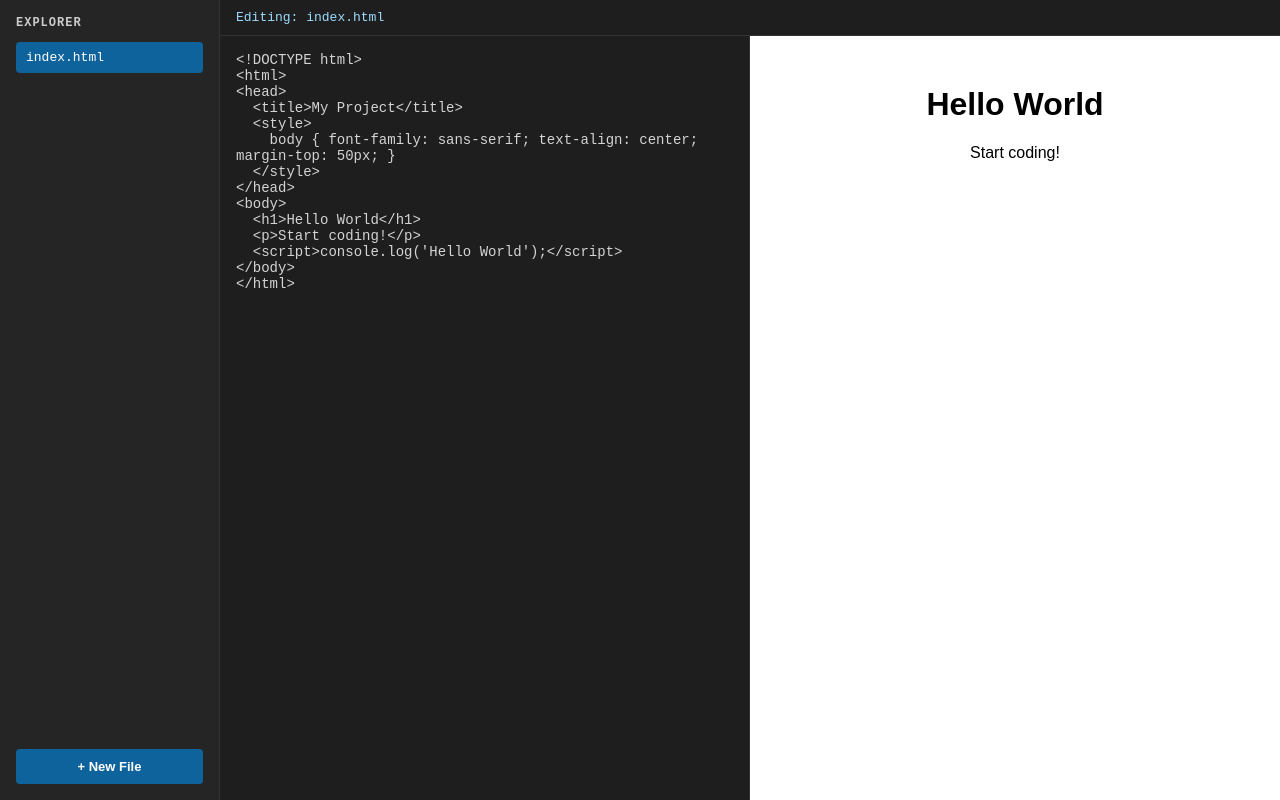
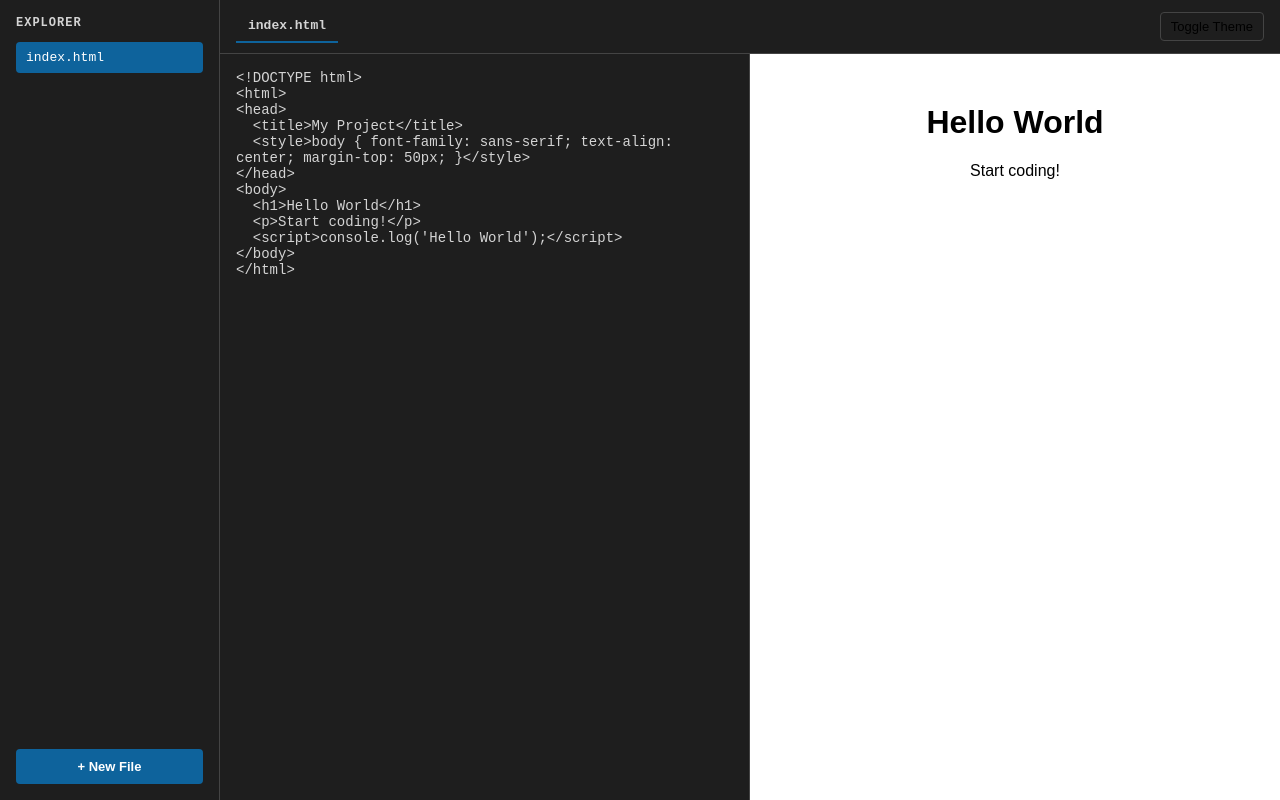
Before and after one commit to sayan8bit/code, a plain HTML site: page index.html in a window 1280 px wide. Drawn offline with Linux system fonts and the light colour scheme.

Commit message:
Update index.html

```diff
--- a/index.html
+++ b/index.html
@@ -15,23 +15,30 @@
       font-family: "Fira Code", monospace;
       height: 100vh;
       display: flex;
+      transition: background 0.3s, color 0.3s;
+    }
+
+    body.dark {
       background: #1e1e1e;
       color: #d4d4d4;
     }
 
+    body.light {
+      background: #f3f3f3;
+      color: #1e1e1e;
+    }
+
     .sidebar {
       width: 220px;
-      background: #252526;
       padding: 16px;
       display: flex;
       flex-direction: column;
-      border-right: 1px solid #333;
+      border-right: 1px solid #444;
     }
 
     .sidebar h2 {
       margin: 0 0 12px;
       font-size: 12px;
-      color: #cccccc;
       text-transform: uppercase;
       letter-spacing: 1px;
     }
@@ -41,15 +48,13 @@
       margin-bottom: 6px;
       cursor: pointer;
       border-radius: 4px;
-      background: #2d2d2d;
-      transition: 0.2s;
       font-size: 13px;
       display: flex;
       align-items: center;
     }
 
     .file-item:hover {
-      background: #3c3c3c;
+      background: rgba(100, 100, 100, 0.2);
     }
 
     .file-item.active {
@@ -82,17 +87,36 @@
 
     .toolbar {
       padding: 10px 16px;
-      background: #1e1e1e;
       display: flex;
       align-items: center;
-      border-bottom: 1px solid #333;
+      justify-content: space-between;
+      border-bottom: 1px solid #444;
     }
 
-    .toolbar h1 {
+    .tabs {
+      display: flex;
+    }
+
+    .tab {
+      padding: 8px 12px;
+      cursor: pointer;
+      border-bottom: 2px solid transparent;
+      margin-right: 4px;
       font-size: 13px;
-      margin: 0;
-      color: #9cdcfe;
-      font-weight: normal;
+    }
+
+    .tab.active {
+      border-bottom: 2px solid #0e639c;
+      font-weight: bold;
+    }
+
+    .theme-toggle {
+      cursor: pointer;
+      font-size: 13px;
+      background: none;
+      border: 1px solid #444;
+      border-radius: 4px;
+      padding: 6px 10px;
     }
 
     .editor-preview {
@@ -103,14 +127,14 @@
 
     textarea {
       width: 50%;
-      background: #1e1e1e;
-      color: #d4d4d4;
+      background: inherit;
+      color: inherit;
       border: none;
       padding: 16px;
       font-size: 14px;
       resize: none;
       outline: none;
-      border-right: 1px solid #333;
+      border-right: 1px solid #444;
     }
 
     iframe {
@@ -155,7 +179,7 @@
   </style>
 </head>
 
-<body>
+<body class="dark">
   <div class="sidebar">
     <h2>EXPLORER</h2>
     <div id="file-list"></div>
@@ -164,7 +188,8 @@
 
   <div class="main">
     <div class="toolbar">
-      <h1 id="current-file-name">Editing: index.html</h1>
+      <div class="tabs" id="tabs"></div>
+      <button class="theme-toggle" onclick="toggleTheme()">Toggle Theme</button>
     </div>
     <div class="editor-preview">
       <textarea id="editor" spellcheck="false"></textarea>
@@ -173,22 +198,19 @@
   </div>
 
   <div id="context-menu" class="context-menu">
-    <div id="rename-file">Rename</div>
-    <div id="delete-file">Delete</div>
+    <div onclick="renameFile()">Rename</div>
+    <div onclick="deleteFile()">Delete</div>
   </div>
 
   <script>
     let files = {
       "index.html": {
         lang: "html",
-        content:
-          `<!DOCTYPE html>
+        content: `<!DOCTYPE html>
 <html>
 <head>
   <title>My Project</title>
-  <style>
-    body { font-family: sans-serif; text-align: center; margin-top: 50px; }
-  </style>
+  <style>body { font-family: sans-serif; text-align: center; margin-top: 50px; }</style>
 </head>
 <body>
   <h1>Hello World</h1>
@@ -199,11 +221,12 @@
       }
     };
     let currentFile = "index.html";
-
     const editor = document.getElementById("editor");
     const fileList = document.getElementById("file-list");
     const preview = document.getElementById("preview");
-    const currentFileName = document.getElementById("current-file-name");
+    const tabs = document.getElementById("tabs");
+    const contextMenu = document.getElementById("context-menu");
+    let contextTarget = null;
 
     function init() {
       renderFiles();
@@ -211,17 +234,22 @@
 
     function renderFiles() {
       fileList.innerHTML = "";
+      tabs.innerHTML = "";
       Object.keys(files).forEach((name) => {
-        const div = document.createElement("div");
-        div.className = "file-item" + (name === currentFile ? " active" : "");
-        div.textContent = name;
-        div.dataset.name = name;
-        div.onclick = () => switchFile(name);
-        div.oncontextmenu = (e) => showContextMenu(e, div);
-        fileList.appendChild(div);
+        const fileDiv = document.createElement("div");
+        fileDiv.className = "file-item" + (name === currentFile ? " active" : "");
+        fileDiv.textContent = name;
+        fileDiv.onclick = () => switchFile(name);
+        fileDiv.oncontextmenu = (e) => showContextMenu(e, name);
+        fileList.appendChild(fileDiv);
+
+        const tab = document.createElement("div");
+        tab.className = "tab" + (name === currentFile ? " active" : "");
+        tab.textContent = name;
+        tab.onclick = () => switchFile(name);
+        tabs.appendChild(tab);
       });
       editor.value = files[currentFile].content;
-      currentFileName.textContent = "Editing: " + currentFile;
       renderPreview();
     }
 
@@ -242,7 +270,6 @@
       if (!name || files[name]) return;
       files[name] = { lang: getLanguage(name), content: "" };
       switchFile(name);
-      renderFiles();
     }
 
     function getLanguage(name) {
@@ -254,23 +281,58 @@
 
     function renderPreview() {
       if (currentFile.endsWith(".html")) {
-        let css = "",
-          js = "";
+        let css = "", js = "";
         Object.keys(files).forEach((name) => {
           if (name.endsWith(".css")) css += files[name].content + "\n";
           if (name.endsWith(".js")) js += files[name].content + "\n";
         });
-
         let html = files[currentFile].content;
         const headCloseTag = html.indexOf("</head>") !== -1 ? "</head>" : "<body>";
-        const cssTag = `<style>${css}</style>`;
-        const jsTag = `<script>${js}<\/script>`;
-        html = html.replace(headCloseTag, cssTag + jsTag + headCloseTag);
+        html = html.replace(headCloseTag, `<style>${css}</style><script>${js}<\/script>${headCloseTag}`);
         preview.srcdoc = html;
       }
     }
 
-    // Context Menu logic can be added here if needed
+    function toggleTheme() {
+      const body = document.body;
+      body.classList.toggle("dark");
+      body.classList.toggle("light");
+    }
+
+    function showContextMenu(e, fileName) {
+      e.preventDefault();
+      contextTarget = fileName;
+      contextMenu.style.top = e.pageY + "px";
+      contextMenu.style.left = e.pageX + "px";
+      contextMenu.style.display = "block";
+    }
+
+    function renameFile() {
+      const newName = prompt("Enter new file name:", contextTarget);
+      if (!newName || files[newName]) return;
+      files[newName] = files[contextTarget];
+      delete files[contextTarget];
+      if (currentFile === contextTarget) currentFile = newName;
+      hideContextMenu();
+      renderFiles();
+    }
+
+    function deleteFile() {
+      if (confirm("Delete file: " + contextTarget + "?")) {
+        delete files[contextTarget];
+        if (currentFile === contextTarget) currentFile = Object.keys(files)[0] || "";
+        hideContextMenu();
+        renderFiles();
+      }
+    }
+
+    function hideContextMenu() {
+      contextMenu.style.display = "none";
+      contextTarget = null;
+    }
+
+    document.body.addEventListener("click", hideContextMenu);
+    window.addEventListener("resize", hideContextMenu);
 
     init();
   </script>
```
